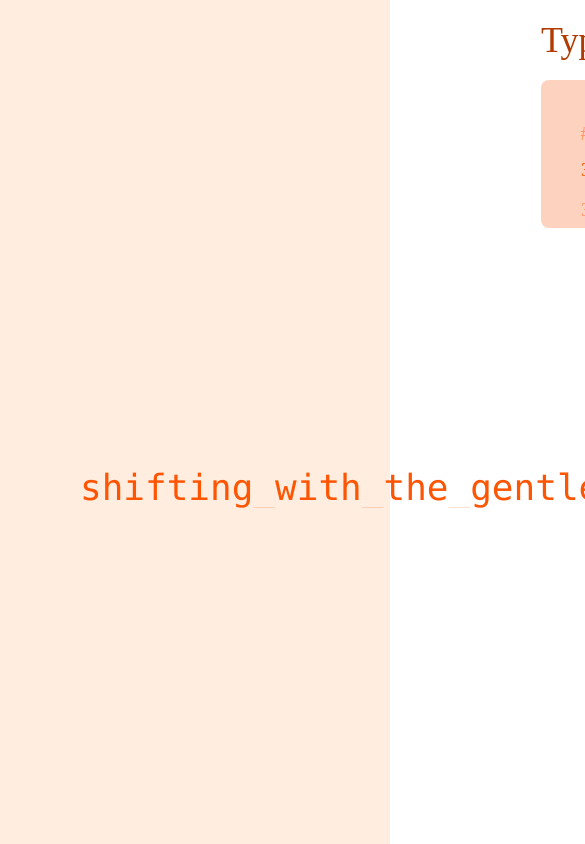
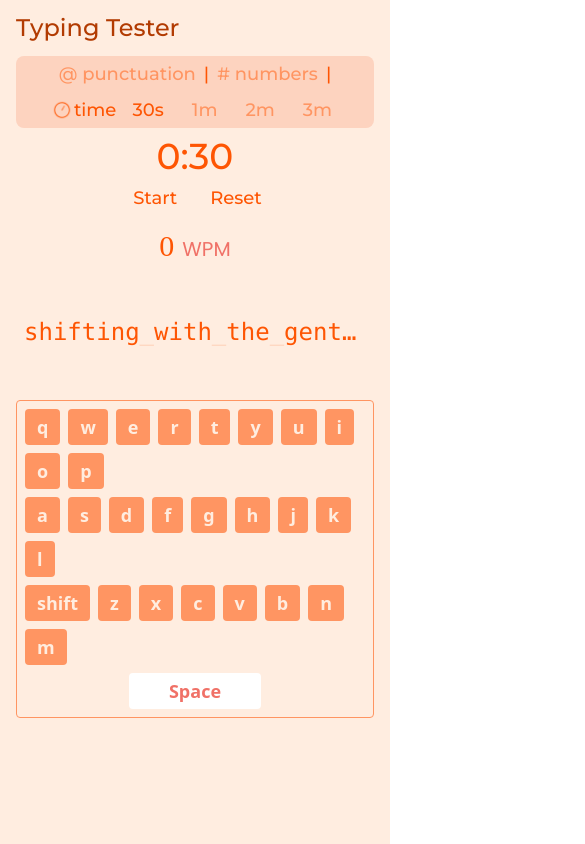
Before and after one commit to ghufrankhan7860/TypingTest, a React (Vite) app: page / in a window 390 px wide. Shown: the top 844 px of the page, 585 px wide, since content can reach past the window. Built offline with nearby package versions, Linux system fonts and the light colour scheme.

Commit message:
fixed styling for smaller devices and font-problem in other devices

```diff
--- a/src/App.jsx
+++ b/src/App.jsx
@@ -15,7 +15,7 @@ import ScoreContextProvider from "./contexts/ScoreContext";
 
 const App = () => {
     return (
-        <div className="flex flex-col flex-wrap items-center h-screen bg-custom-red-100 px-20 ">
+        <div className="flex flex-col flex-wrap items-center h-screen bg-custom-red-100 px-4 sm:px-8 md:px-12 lg:px-20">
             <TimerContextProvider>
                 <TextContextProvider>
                     <ScoreContextProvider>
--- a/src/components/DisplayText.jsx
+++ b/src/components/DisplayText.jsx
@@ -21,13 +21,13 @@ const DisplayText = () => {
     }
 
     return (
-        <div className="flex justify-center items-center h-48 relative">
-            <pre className="h-auto w-auto overflow-hidden whitespace-pre-wrap">
-                <code className="text-4xl font-bold text-custom-red-300 font-mono font-medium relative">
+        <div className="flex justify-center items-center h-32 sm:h-36 md:h-40 lg:h-48 relative w-full">
+            <pre className="h-auto w-full overflow-hidden whitespace-pre-wrap px-2">
+                <code className="text-2xl sm:text-3xl md:text-4xl font-bold text-custom-red-300 font-mono font-medium relative [@media(max-height:640px)]:text-4xl">
                     <span className="absolute animate-blink text-bittersweet font-black">
                         _
                     </span>
-                    <span className="relative overflow-hidden max-w-6xl inline-block truncate">
+                    <span className="relative overflow-hidden w-full inline-block truncate">
                         {wordsArray.map((word, index) => (
                             <span key={index}>
                                 <span>{word}</span>
--- a/src/components/Keyboard.jsx
+++ b/src/components/Keyboard.jsx
@@ -54,7 +54,7 @@ const KeyBoard = () => {
     };
 
     return (
-        <div className="flex flex-col justify-center items-center border-1  border-custom-red-200 rounded-sm p-1">
+        <div className="flex flex-col justify-center items-center border-1  border-custom-red-200 rounded-sm p-1 [@media(max-height:640px)]:hidden">
             {keyChars.map((row, index) => {
                 if (row == "space") {
                     return (
--- a/src/components/Navbar.jsx
+++ b/src/components/Navbar.jsx
@@ -6,7 +6,7 @@ const Navbar = () => {
     const { setText, isPunctuation, isNumbers, setCompleteText, setWordsLen } =
         useContext(TextContext);
     return (
-        <div className="flex justify-start w-full text-4xl py-5 text-custom-red-600 font-[montserrat] font-medium lowercase rounded-xl">
+        <div className="flex justify-start w-full text-2xl sm:text-3xl md:text-4xl py-3 sm:py-4 md:py-5 text-custom-red-600 font-[montserrat] font-medium lowercase rounded-xl">
             <button
                 className="cursor-pointer"
                 onClick={() => {
--- a/src/components/Score.jsx
+++ b/src/components/Score.jsx
@@ -21,10 +21,10 @@ const Score = () => {
     };
     return (
         <div className="flex flex-row gap-2 mt-2 p-2 items-baseline">
-            <span className="text-6xl text-custom-red-300 font-[moderna_sans]">
+            <span className="text-3xl sm:text-6xl md:text-7xl text-custom-red-300 font-[moderna_sans]">
                 {score === 0 ? "0" : calculateScore()}
             </span>
-            <span className="text-2xl font-[poppins] text-bittersweet">
+            <span className="text-xl sm:text-xl md:text-2xl font-[poppins] text-bittersweet">
                 WPM
             </span>
         </div>
--- a/src/index.css
+++ b/src/index.css
@@ -1,6 +1,17 @@
+@import url("https://fonts.googleapis.com/css2?family=Montserrat:ital,wght@0,100..900;1,100..900&display=swap");
+@import url("https://fonts.googleapis.com/css2?family=Poppins:ital,wght@0,100;0,200;0,300;0,400;0,500;0,600;0,700;0,800;0,900;1,100;1,200;1,300;1,400;1,500;1,600;1,700;1,800;1,900&display=swap");
+
 @import "tailwindcss";
 
+@font-face {
+    font-family: "Moderna-Sans";
+    src: url("/fonts/ModernaSans-Light.woff") format("woff");
+}
+
 @theme {
+    --font-montserrat: "Montserrat", sans-serif;
+    --font-poppins: "Poppins", sans-serif;
+    --font-moderna-sans: "Moderna-Sans", sans-serif;
     --color-light-yellow: #fdfcdc;
     --color-light-orange: #fed9b7;
     --color-bittersweet: #f07167;
--- a/tailwind.config.js
+++ b/tailwind.config.js
@@ -2,7 +2,11 @@
 export default {
     content: ["./index.html", "./src/**/*.{js,ts,jsx,tsx}"],
     theme: {
-        extend: {},
+        extend: {
+            fontFamily: {
+                body: ["Moderna-Sans", "sans-serif"],
+            },
+        },
     },
     plugins: [require("@tailwindcss/line-clamp")],
 };
```
Also changed, not shown: public/fonts/ModernaSans-Light.woff (added).
